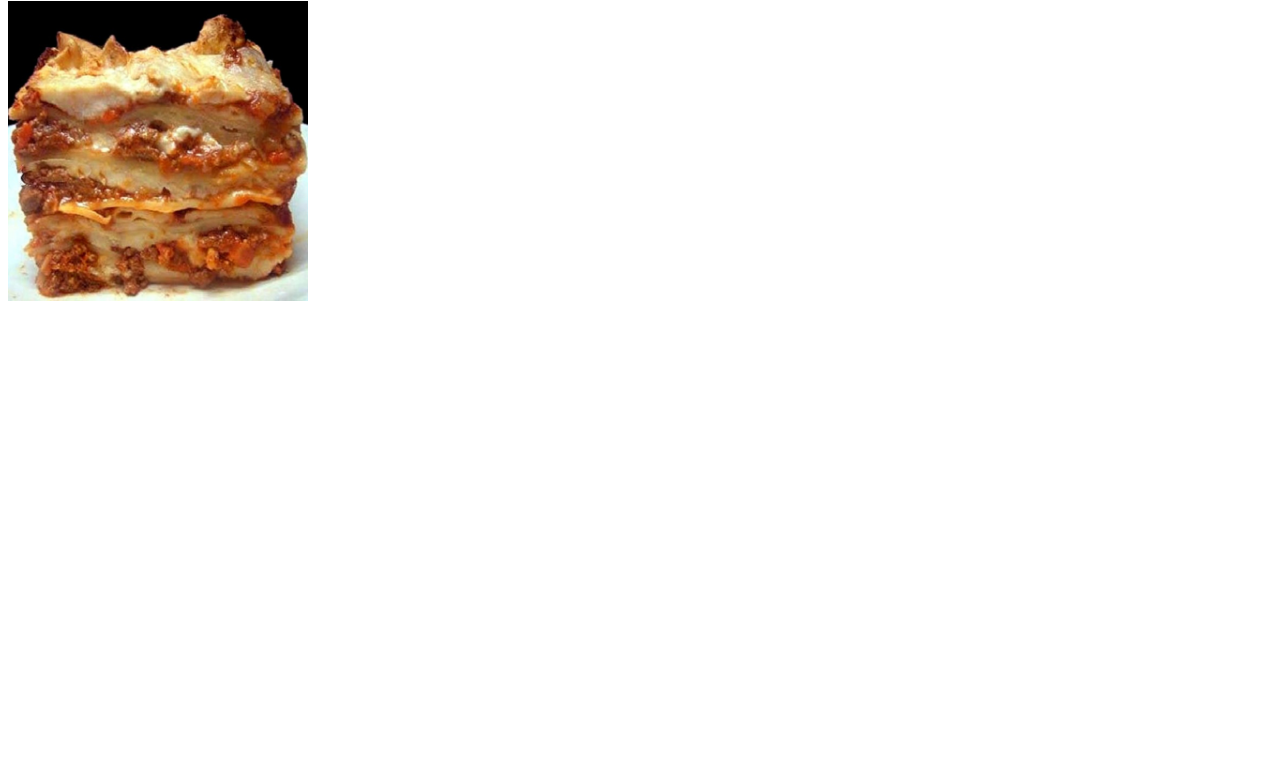
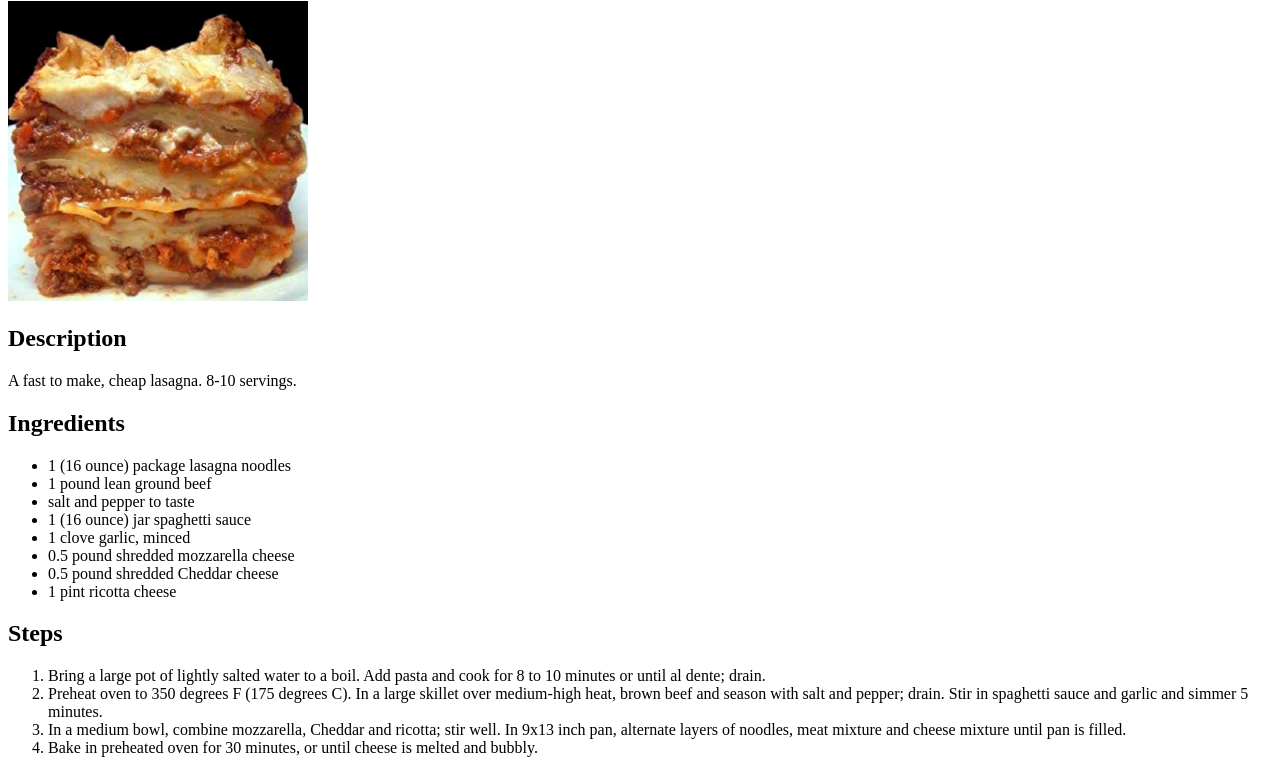
Before and after one commit to FrostyFire1/odin-recipes, a plain HTML site: page recipes/lasagna.html in a window 1280 px wide. Shown: the part 79-852 px from the top of the page. Before the commit the page ends 800 px from the top, so only its background shows below. Drawn offline with Linux system fonts and the light colour scheme.

Commit message:
Add ingredient list and steps to lasagna.html

```diff
--- a/recipes/lasagna.html
+++ b/recipes/lasagna.html
@@ -14,5 +14,39 @@
       width="300"
       height="300"
     />
+    <h2>Description</h2>
+    <p>A fast to make, cheap lasagna. 8-10 servings.</p>
+    <h2>Ingredients</h2>
+    <ul>
+      <li>1 (16 ounce) package lasagna noodles</li>
+      <li>1 pound lean ground beef</li>
+      <li>salt and pepper to taste</li>
+      <li>1 (16 ounce) jar spaghetti sauce</li>
+      <li>1 clove garlic, minced</li>
+      <li>0.5 pound shredded mozzarella cheese</li>
+      <li>0.5 pound shredded Cheddar cheese</li>
+      <li>1 pint ricotta cheese</li>
+    </ul>
+    <h2>Steps</h2>
+    <ol>
+      <li>
+        Bring a large pot of lightly salted water to a boil. Add pasta and cook
+        for 8 to 10 minutes or until al dente; drain.
+      </li>
+      <li>
+        Preheat oven to 350 degrees F (175 degrees C). In a large skillet over
+        medium-high heat, brown beef and season with salt and pepper; drain.
+        Stir in spaghetti sauce and garlic and simmer 5 minutes.
+      </li>
+      <li>
+        In a medium bowl, combine mozzarella, Cheddar and ricotta; stir well. In
+        9x13 inch pan, alternate layers of noodles, meat mixture and cheese
+        mixture until pan is filled.
+      </li>
+      <li>
+        Bake in preheated oven for 30 minutes, or until cheese is melted and
+        bubbly.
+      </li>
+    </ol>
   </body>
 </html>
```
